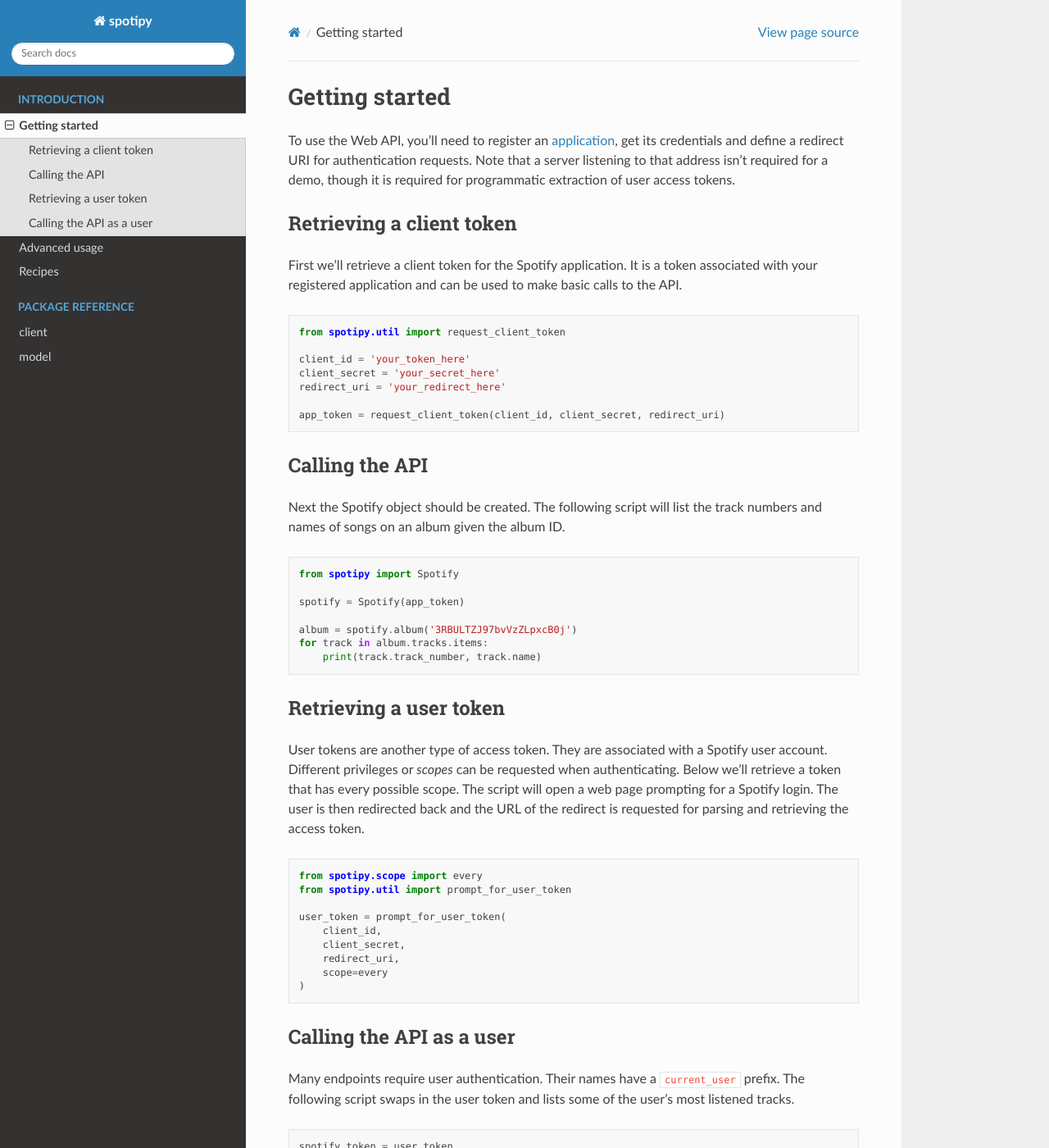
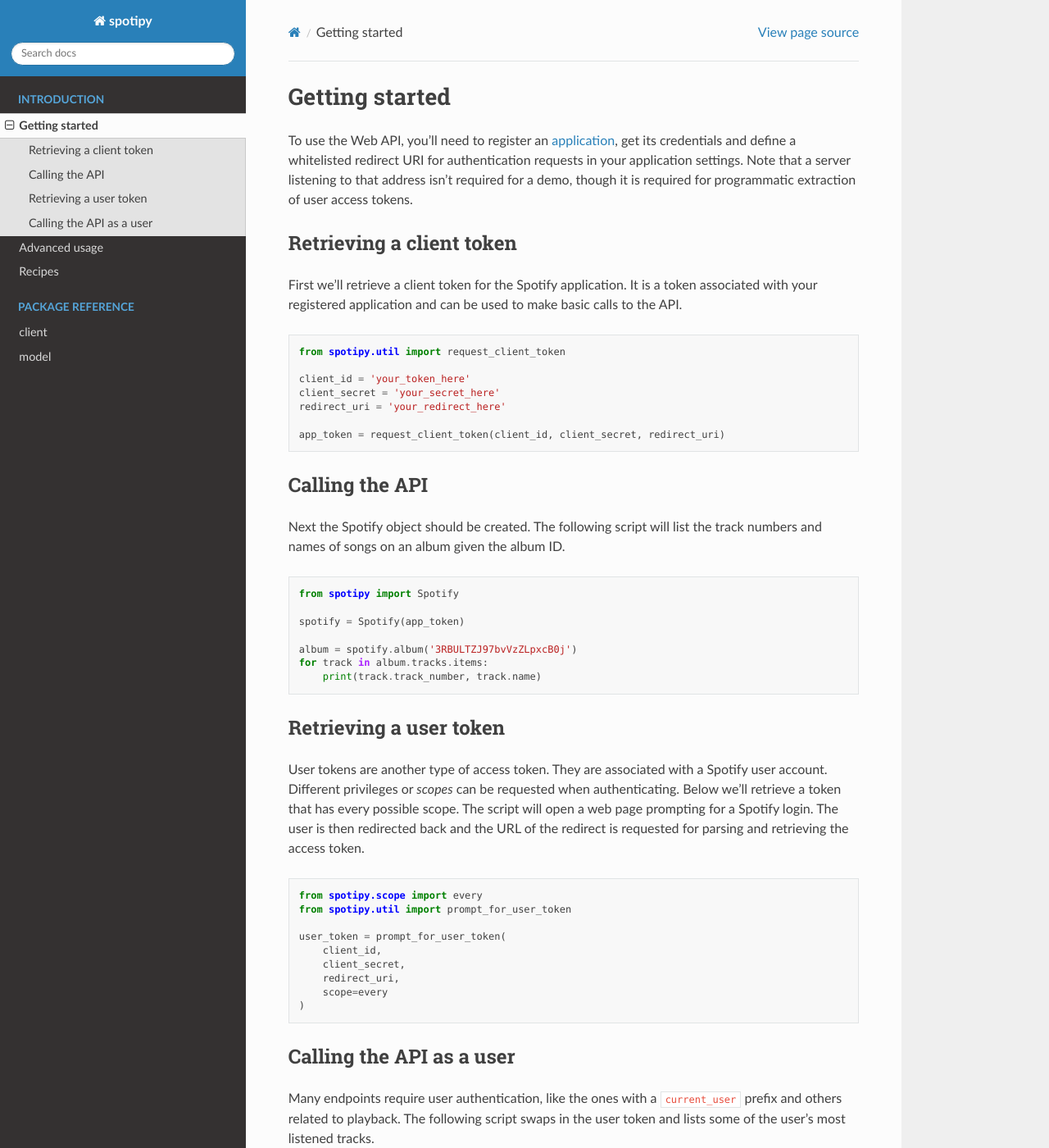
Before and after one commit to felix-hilden/tekore, a Sphinx documentation site: the page built from docs/documents/getting_started.rst, in a window 1280 px wide and 1400 px high. Shown: the whole window at 82% size. Built offline with Sphinx 7.4.7 and the Read the Docs theme 2.0.0, drawn with Linux system fonts in a browser that asks for light colours; the version number could not be read and is left out.

Commit message:
Documentation details

```diff
--- a/docs/documents/advanced_usage.rst
+++ b/docs/documents/advanced_usage.rst
@@ -96,7 +96,7 @@
 They provide the
 `advantages <https://2.python-requests.org/en/master/user/advanced/#session-objects>`_
 of using sessions and can bring new functionality.
-For example:
+For example persistent sessions can be enabled with a :class:`PersistentSender`.
 
 .. code:: python
 
--- a/docs/documents/getting_started.rst
+++ b/docs/documents/getting_started.rst
@@ -4,7 +4,8 @@
 ===============
 To use the Web API, you'll need to register an
 `application <https://developer.spotify.com/dashboard/applications>`_,
-get its credentials and define a redirect URI for authentication requests.
+get its credentials and define a whitelisted redirect URI for authentication
+requests in your application settings.
 Note that a server listening to that address isn't required for a demo,
 though it is required for programmatic extraction of user access tokens.
 
@@ -64,8 +65,8 @@
 
 Calling the API as a user
 -------------------------
-Many endpoints require user authentication.
-Their names have a ``current_user`` prefix.
+Many endpoints require user authentication,
+like the ones with a ``current_user`` prefix and others related to playback.
 The following script swaps in the user token and
 lists some of the user's most listened tracks.
 
```
